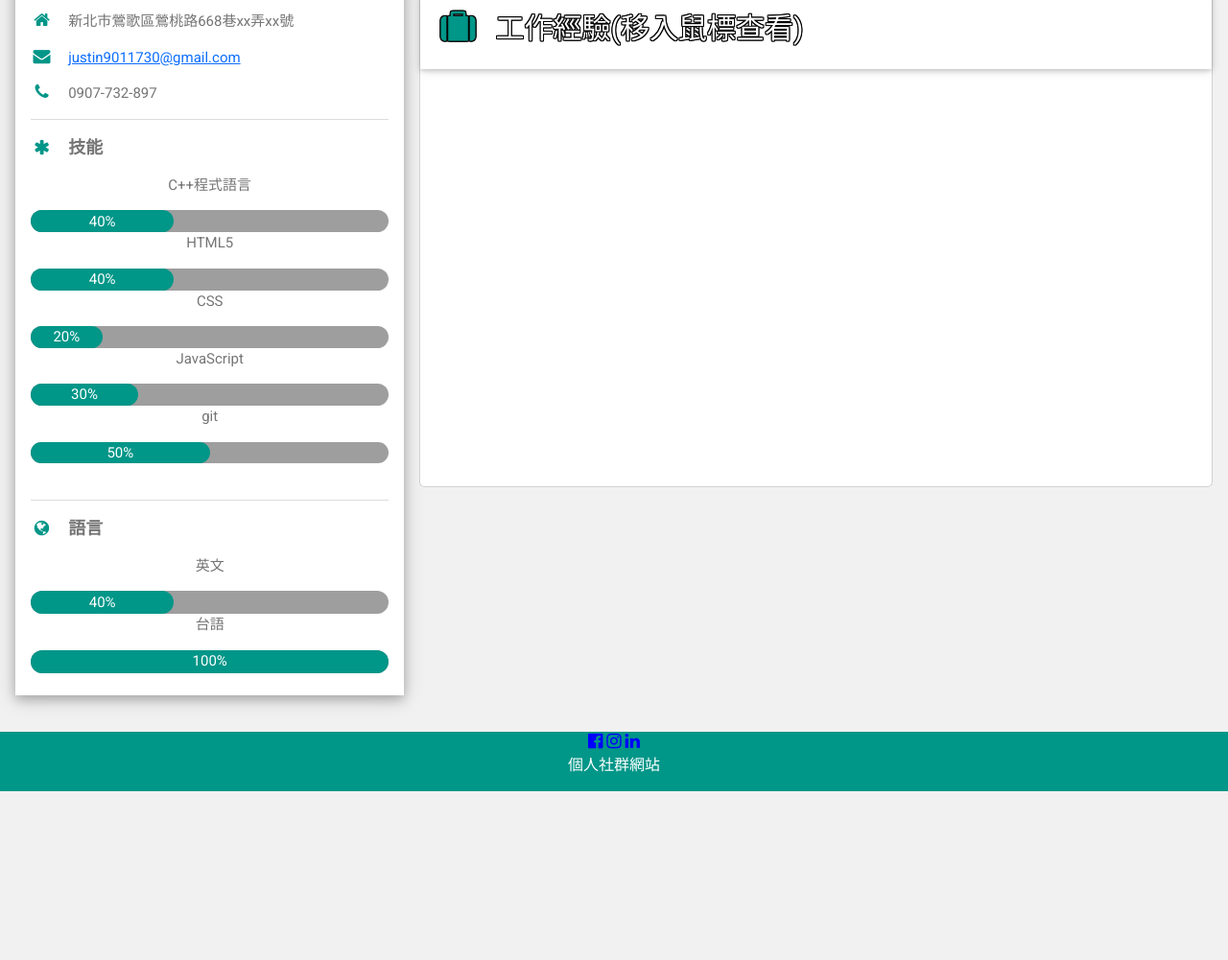
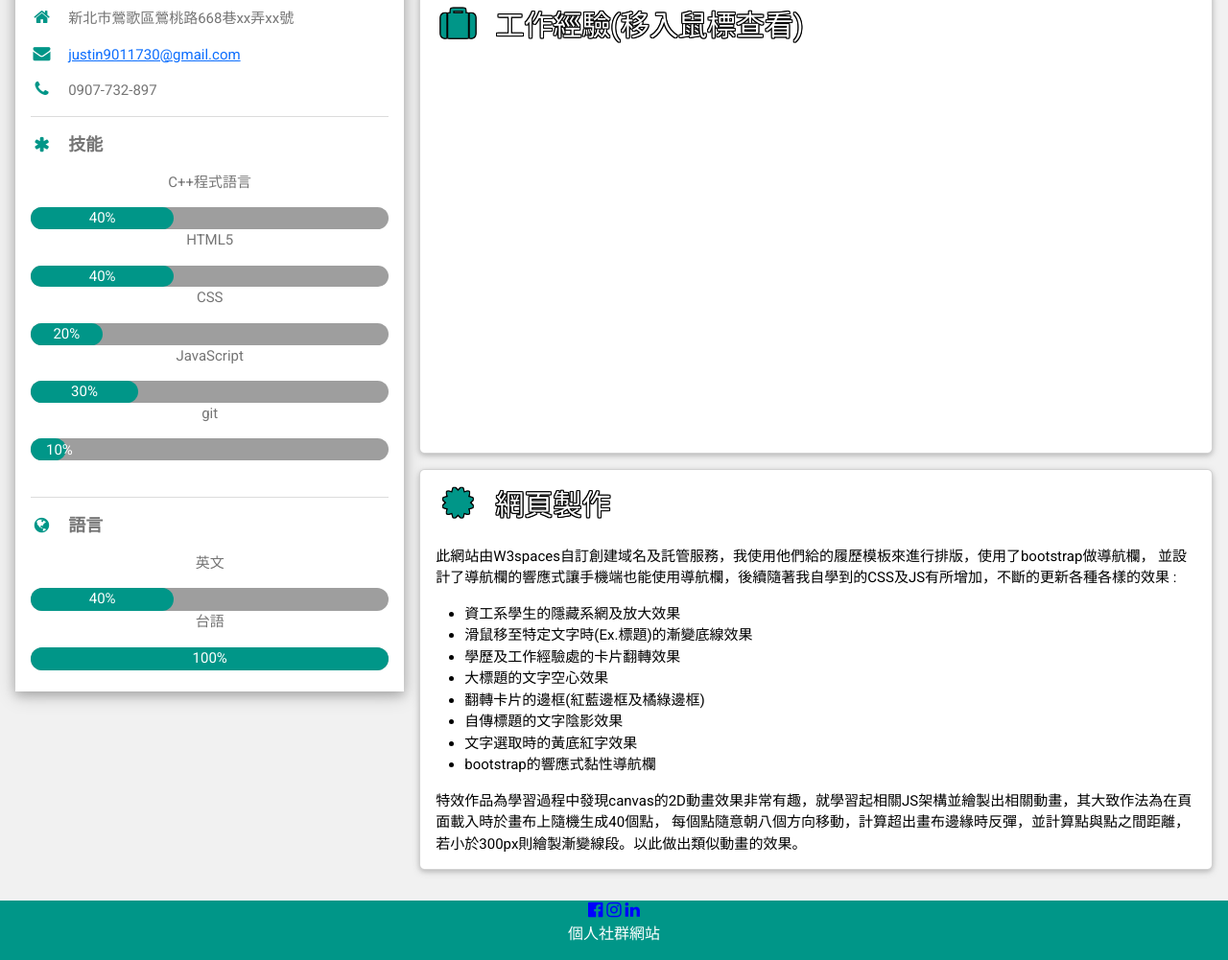
Before and after one commit to justin90117/xueqian, a plain HTML site: page index.html in a window 1280 px wide. Shown: the part 720-1721 px from the top of the page at 96% size. Before the commit the page ends 1545 px from the top, so only its background shows below. Drawn offline with nearby package versions, Linux system fonts and the light colour scheme.

Commit message:
Add files via upload

```diff
--- a/index.html
+++ b/index.html
@@ -9,6 +9,8 @@
     <link rel="stylesheet" href="https://fonts.googleapis.com/css?family=Roboto" />
     <link rel="stylesheet" href="https://cdnjs.cloudflare.com/ajax/libs/font-awesome/4.7.0/css/font-awesome.min.css" />
     <link rel="stylesheet" href="self_create.css" />
+    <!--google的圖標庫-->
+    <link rel="stylesheet" href="https://fonts.googleapis.com/icon?family=Material+Icons">
     <!--tailwind的CDN
     <script src="https://cdn.tailwindcss.com"></script>
     -->
@@ -16,9 +18,11 @@
     <link rel="stylesheet" href="https://cdn.jsdelivr.net/npm/bootstrap@5.3.0-alpha2/dist/css/bootstrap.min.css"
         integrity="sha384-aFq/bzH65dt+w6FI2ooMVUpc+21e0SRygnTpmBvdBgSdnuTN7QbdgL+OapgHtvPp" crossorigin="anonymous">
     -->
-
-    <!--google的圖標庫-->
-    <link rel="stylesheet" href="https://fonts.googleapis.com/icon?family=Material+Icons">
+    <!--bootstrap的JS組件
+    <script src="https://cdn.jsdelivr.net/npm/bootstrap@5.3.0-alpha2/dist/js/bootstrap.bundle.min.js"
+        integrity="sha384-qKXV1j0HvMUeCBQ+QVp7JcfGl760yU08IQ+GpUo5hlbpg51QRiuqHAJz8+BrxE/N" crossorigin="anonymous">
+    </script>
+    -->
 
     <!-- 引入Bootstrap CSS文件 -->
     <link rel="stylesheet" href="node_modules/bootstrap/dist/css/bootstrap.min.css">
@@ -45,10 +49,6 @@
 </head>
 
 <body class="w3-light-grey">
-    <script src="https://cdn.jsdelivr.net/npm/bootstrap@5.3.0-alpha2/dist/js/bootstrap.bundle.min.js"
-        integrity="sha384-qKXV1j0HvMUeCBQ+QVp7JcfGl760yU08IQ+GpUo5hlbpg51QRiuqHAJz8+BrxE/N"
-        crossorigin="anonymous">
-    </script><!--bootstrap的JS組件-->
 
     <nav class="navbar navbar-expand-lg bg-body-tertiary sticky-top">
         <div class="container-fluid navbar_bg_col">
@@ -131,8 +131,8 @@
                         </div>
                         <p class="text_center">git</p>
                         <div class="w3-grey w3-round-xlarge">
-                            <div class="w3-container w3-center w3-round-xlarge w3-teal" style="width: 50%">
-                                50%
+                            <div class="w3-container w3-center w3-round-xlarge w3-teal" style="width: 10%">
+                                10%
                             </div>
                         </div>
                         <br />
@@ -163,9 +163,9 @@
 
             <div class="w3-twothird">
                 <div class="w3-container w3-card w3-white w3-margin-bottom z_index">
-                    <h2 class="h2_color w3-padding-16">
-                        <i class="fa fa-certificate fa-fw w3-margin-right w3-xxlarge w3-text-teal"></i><span
-                            class="shadow">自傳 autobiography</span>
+                    <h2 class="h2_color_green w3-padding-16">
+                        <i class="fa fa-certificate fa-fw w3-margin-right w3-xxlarge w3-text-teal"></i>
+                            <span class="green_shadow">自傳 autobiography</span>
                     </h2>
                     <p>
                         我出生於2001年，目前就讀於中國文化大學資訊工程學系四年級，就學期間主要以學習C++程式語言為主，其中也包含物件導向程式設計，期間也學習過基礎python
@@ -177,7 +177,7 @@
                         人臉辨識部分由自主訓練模型，整體系統使用筆電內建Webcam，辨識率在六成左右，目前已於112年1月完成畢業專題成果發表。<br />
                         目前專題結束後正在自主學習前端網頁技術，正在自學HTML及CSS，希望未來以此作為基礎向Javascript
                         及結合後端PHP，以希望能成為前端工程師為基礎，精進自身，
-                        能朝向全端工程師為目標努力邁進。
+                        朝向全端工程師為目標努力邁進。
                     </p>
                 </div>
 
@@ -211,13 +211,13 @@
                     </div>
                 </div>
 
-                <div class="card">
-                    <div class="face w3-container w3-card w3-white w3-margin-bottom">
+                <div class="card w3-container w3-card w3-white w3-margin-bottom">
+                    <div class="face">
                         <h2 class="w3-padding-16 hollow text_effect">
                             <i class="fa fa-suitcase fa-fw w3-margin-right w3-xxlarge w3-text-teal"></i><span>工作經驗(移入鼠標查看)</span>
                         </h2>
                     </div>
-                    <div class="back w3-container w3-card w3-white w3-margin-bottom card_padding_green_orange">
+                    <div class="back card_padding_green_orange">
                         <div class="w3-container container_background_lightpink">
                             <h5 class="w3-opacity">
                                 <b>餐廚助手 / 台灣東利多股份有限公司</b>
@@ -251,6 +251,28 @@
                         </div>
                     </div>
                 </div>
+
+                <div class="card w3-container w3-card w3-white w3-margin-bottom">
+                    <h2 class="w3-padding-16 hollow text_effect">
+                        <i class="fa fa-certificate fa-fw w3-margin-right w3-xxlarge w3-text-teal"></i><span>網頁製作</span>
+                    </h2>
+                    <p>
+                        此網站由W3spaces自訂創建域名及託管服務，我使用他們給的履歷模板來進行排版，使用了bootstrap做導航欄，
+                        並設計了導航欄的響應式讓手機端也能使用導航欄，後續隨著我自學到的CSS及JS有所增加，不斷的更新各種各樣的效果 :
+                        <ul>
+                            <li>資工系學生的隱藏系網及放大效果</li>
+                            <li>滑鼠移至特定文字時(Ex.標題)的漸變底線效果</li>
+                            <li>學歷及工作經驗處的卡片翻轉效果</li>
+                            <li>大標題的文字空心效果</li>
+                            <li>翻轉卡片的邊框(紅藍邊框及橘綠邊框)</li>
+                            <li>自傳標題的文字陰影效果</li>
+                            <li>文字選取時的黃底紅字效果</li>
+                            <li>bootstrap的響應式黏性導航欄</li>
+                        </ul>
+                        特效作品為學習過程中發現canvas的2D動畫效果非常有趣，就學習起相關JS架構並繪製出相關動畫，其大致作法為在頁面載入時於畫布上隨機生成40個點，
+                        每個點隨意朝八個方向移動，計算超出畫布邊緣時反彈，並計算點與點之間距離，若小於300px則繪製漸變線段。以此做出類似動畫的效果。
+                    </p>
+                </div>
             </div>
         </div>
     </div>
--- a/self_create.css
+++ b/self_create.css
@@ -86,15 +86,13 @@ h2.hollow{
     background-color: lightpink;
     padding: 10px;
 }/*淺粉色卡片*/
-h2.h2_color{
+h2.h2_color_green{
     color: green;
 }/*綠色h2標題*/
-h2 span.shadow{
+h2 span.green_shadow{
     text-shadow: -6px -2px 2px rgb(57, 181, 43);
     filter: blur(0.5px);
     font-weight: 600;
-    /*transform: scaleY(0.5);
-    transform: skew(0deg,50deg);*/
 }/*綠色h2標題陰影效果*/
 ::selection{
     color: red;
@@ -123,38 +121,6 @@ div.school_background_img{
 .navigation_container_height{
     height: 51px;
   } /*設置navigation容器高度 */
-
-/*ul.navigation_container{
-    list-style-type: none;
-    background-color: aqua;
-    margin: 0;;
-    padding: 0;
-    overflow: hidden;
-    position: sticky;
-    top: 0;
-}/*導航欄樣式
-ul.navigation_container li{
-    float: left;
-    border-right: 2px solid white;
-}/*導航欄內li對齊方式
-ul.navigation_container li a{
-    display: block;
-    color: black;
-    text-align: center;
-    text-decoration: none;
-    font-size: larger;
-    padding: 20px;
-}/*導航欄連結樣式
-ul.navigation_container li a:hover{
-    background-color: rebeccapurple;
-    color: limegreen;
-}/*導航欄內滑鼠移入時樣式
-ul.navigation_container li a.active{
-    background-color: rebeccapurple;
-    color: limegreen;
-}/*導航欄內顯示當前頁面所在
-*/
-
 .footer_fa_color{
    color: blue;
 }/*頁尾圖標顏色*/
@@ -163,11 +129,14 @@ ul.navigation_container li a.active{
 }/*p元素下移*/
 .navbar_bg_col{
     background-color:#009688;
+    -moz-background-color:#009688;
+    -webkit-background-color:#009688;
+    background: #009688;
 }/*導航欄背景色*/
 .navbar_border_right{
     border-right: 2px solid white;
 }/*導航欄右邊框白色*/
-.navbar_hover, .navbar_hover:hover{
+.navbar_hover:hover{
     font-size: larger;
 }/*導航欄鼠標移入*/
 .z_index_2{
```
